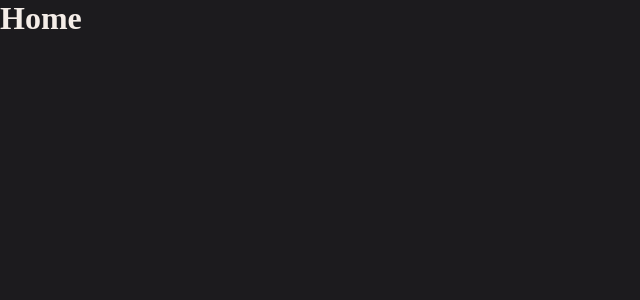
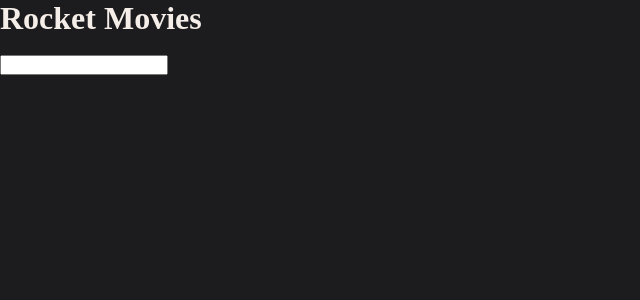
Before and after one commit to phrsilva/Rocketseat-Explorer, a React (Vite) app in the folder Stage 9 - Introdução ao React.js/Rocket Movies/: page / in a window 1280 px wide. Shown: the top 300 px of the page, without its empty margins (0-640 px from the left). Built offline with nearby package versions, Linux system fonts and the light colour scheme.

Commit message:
início da header

```diff
--- /dev/null
+++ b/Stage 9 - Introdução ao React.js/Rocket Movies/src/components/header/index.jsx
@@ -0,0 +1,13 @@
+import { Container } from "./styles";
+import { Input } from "../input";
+
+export function Header() {
+    return (
+        <Container>
+            <div>
+                <h1>Rocket Movies</h1>
+                <Input></Input>
+            </div>
+        </Container>
+    );
+}
--- /dev/null
+++ b/Stage 9 - Introdução ao React.js/Rocket Movies/src/components/header/styles.js
@@ -0,0 +1,5 @@
+import styled from "styled-components";
+
+export const Container = styled.div`
+
+`;
--- /dev/null
+++ b/Stage 9 - Introdução ao React.js/Rocket Movies/src/components/input/index.jsx
@@ -0,0 +1,10 @@
+import { Container } from "./styles";
+
+export function Input({icon: Icon, ...rest }) {
+    return (
+        <Container>
+            {Icon && <Icon size={20} />}
+            <input {...rest} />
+        </Container>
+    );
+}
--- /dev/null
+++ b/Stage 9 - Introdução ao React.js/Rocket Movies/src/components/input/styles.js
@@ -0,0 +1,16 @@
+import styled from "styled-components";
+
+export const Container = styled.div`
+    display: flex;
+    flex-direction: row;
+    align-items: center;
+    width: 100%;
+    height: 5.6rem;
+    margin-bottom: 2.4rem;
+`;
+
+export const Label = styled.label`
+    font-size: 1.4rem;
+    font-weight: 500;
+    margin-bottom: 0.8rem;
+`;
--- a/Stage 9 - Introdução ao React.js/Rocket Movies/src/pages/home/index.jsx
+++ b/Stage 9 - Introdução ao React.js/Rocket Movies/src/pages/home/index.jsx
@@ -1,5 +1,8 @@
+import { Routes, Route } from "react-router-dom";
+import { Header } from "../../components/header";
+
 export const Home = () => {
     return (
-        <h1>Home</h1>
+        <Header />
     );
 }
```
